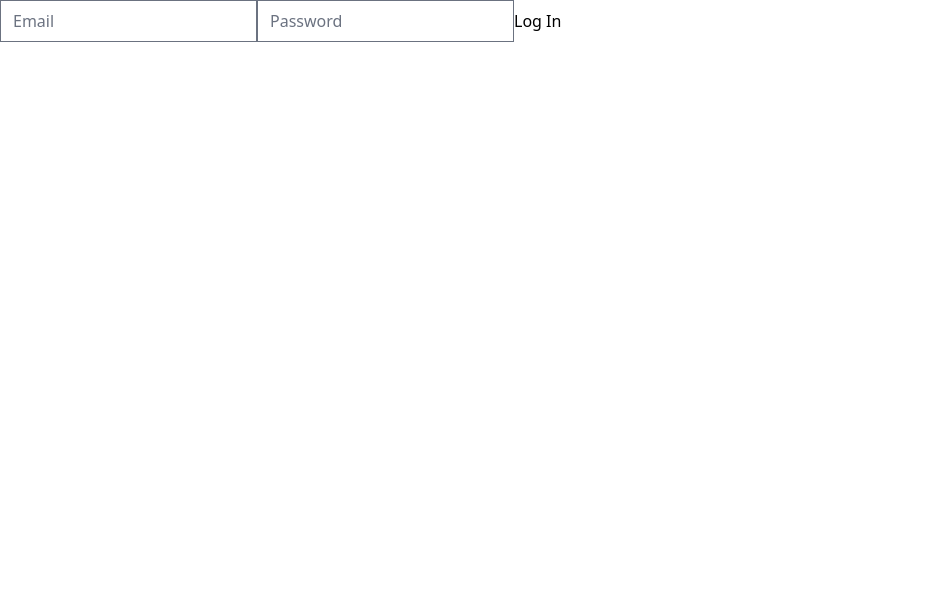
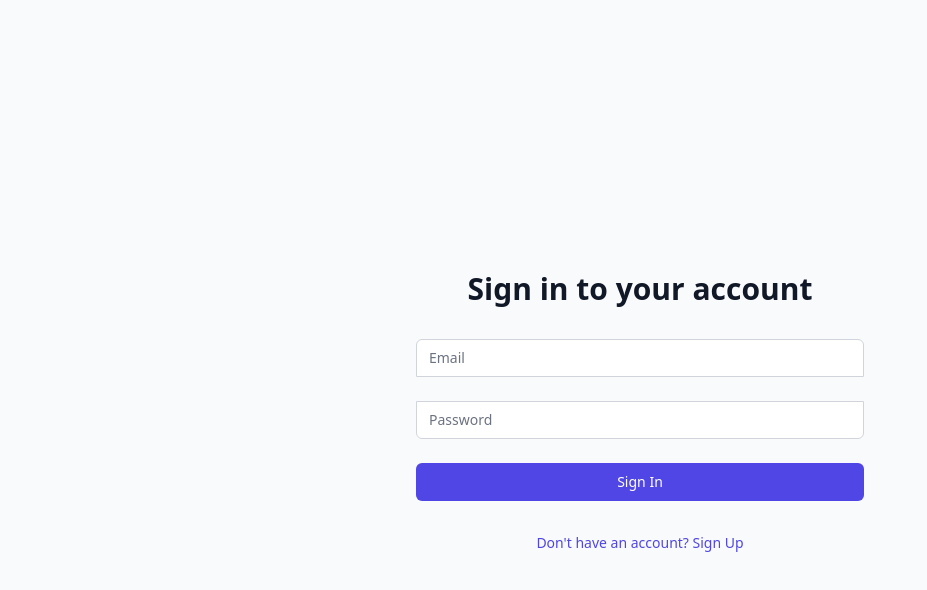
Before and after one commit to DrewDeMo/finance, a React (Create React App) app: page / in a window 1280 px wide. Shown: the top 590 px of the page, without its empty margins (0-927 px from the left). Built offline with nearby package versions, Linux system fonts and the light colour scheme.

Commit message:
Login/signup

```diff
--- a/src/Login.js
+++ b/src/Login.js
@@ -1,16 +1,19 @@
+// File: /finance/src/Login.js
 import React, { useState } from 'react';
 import { supabase } from './supabaseClient';
+import SignUp from './components/SignUp';
 
 const Login = ({ setUser }) => {
     const [email, setEmail] = useState('');
     const [password, setPassword] = useState('');
+    const [showSignUp, setShowSignUp] = useState(false);
 
     const handleLogin = async (e) => {
         e.preventDefault();
         try {
             const { data, error } = await supabase.auth.signInWithPassword({
-                email,
-                password,
+                email: email,
+                password: password,
             });
             if (error) throw error;
             setUser(data.user);
@@ -20,21 +23,42 @@ const Login = ({ setUser }) => {
     };
 
     return (
-        <form onSubmit={handleLogin}>
+        <div className="min-h-screen flex items-center justify-center bg-gray-50 py-12 px-4 sm:px-6 lg:px-8">
+            <div className="max-w-md w-full space-y-8">
+                <h2 className="mt-6 text-center text-3xl font-extrabold text-gray-900">
+                    {showSignUp ? 'Create an account' : 'Sign in to your account'}
+                </h2>
+                {showSignUp ? (
+                    <SignUp setUser={setUser} />
+                ) : (
+                    <form onSubmit={handleLogin} className="mt-8 space-y-6">
                         <input
                             type="email"
                             placeholder="Email"
                             value={email}
                             onChange={(e) => setEmail(e.target.value)}
+                            className="appearance-none rounded-none relative block w-full px-3 py-2 border border-gray-300 placeholder-gray-500 text-gray-900 rounded-t-md focus:outline-none focus:ring-indigo-500 focus:border-indigo-500 focus:z-10 sm:text-sm"
                         />
                         <input
                             type="password"
                             placeholder="Password"
                             value={password}
                             onChange={(e) => setPassword(e.target.value)}
+                            className="appearance-none rounded-none relative block w-full px-3 py-2 border border-gray-300 placeholder-gray-500 text-gray-900 rounded-b-md focus:outline-none focus:ring-indigo-500 focus:border-indigo-500 focus:z-10 sm:text-sm"
                         />
-            <button type="submit">Log In</button>
+                        <button type="submit" className="group relative w-full flex justify-center py-2 px-4 border border-transparent text-sm font-medium rounded-md text-white bg-indigo-600 hover:bg-indigo-700 focus:outline-none focus:ring-2 focus:ring-offset-2 focus:ring-indigo-500">
+                            Sign In
+                        </button>
                     </form>
+                )}
+                <button
+                    onClick={() => setShowSignUp(!showSignUp)}
+                    className="mt-2 w-full text-center text-sm text-indigo-600 hover:text-indigo-500"
+                >
+                    {showSignUp ? 'Already have an account? Sign In' : "Don't have an account? Sign Up"}
+                </button>
+            </div>
+        </div>
     );
 };
 
--- /dev/null
+++ b/src/SignUp.js
@@ -0,0 +1,45 @@
+// File: /finance/src/components/SignUp.js
+import React, { useState } from 'react';
+import { supabase } from '../supabaseClient';
+
+const SignUp = ({ setUser }) => {
+    const [email, setEmail] = useState('');
+    const [password, setPassword] = useState('');
+
+    const handleSignUp = async (e) => {
+        e.preventDefault();
+        try {
+            const { data, error } = await supabase.auth.signUp({
+                email: email,
+                password: password,
+            });
+            if (error) throw error;
+            setUser(data.user);
+            alert('Check your email for the confirmation link');
+        } catch (error) {
+            alert(error.message);
+        }
+    };
+
+    return (
+        <form onSubmit={handleSignUp} className="space-y-4">
+            <input
+                type="email"
+                placeholder="Email"
+                value={email}
+                onChange={(e) => setEmail(e.target.value)}
+                className="w-full p-2 border rounded"
+            />
+            <input
+                type="password"
+                placeholder="Password"
+                value={password}
+                onChange={(e) => setPassword(e.target.value)}
+                className="w-full p-2 border rounded"
+            />
+            <button type="submit" className="w-full p-2 bg-blue-500 text-white rounded">Sign Up</button>
+        </form>
+    );
+};
+
+export default SignUp;
```
Lines whose indentation alone changed are shown as unchanged.
